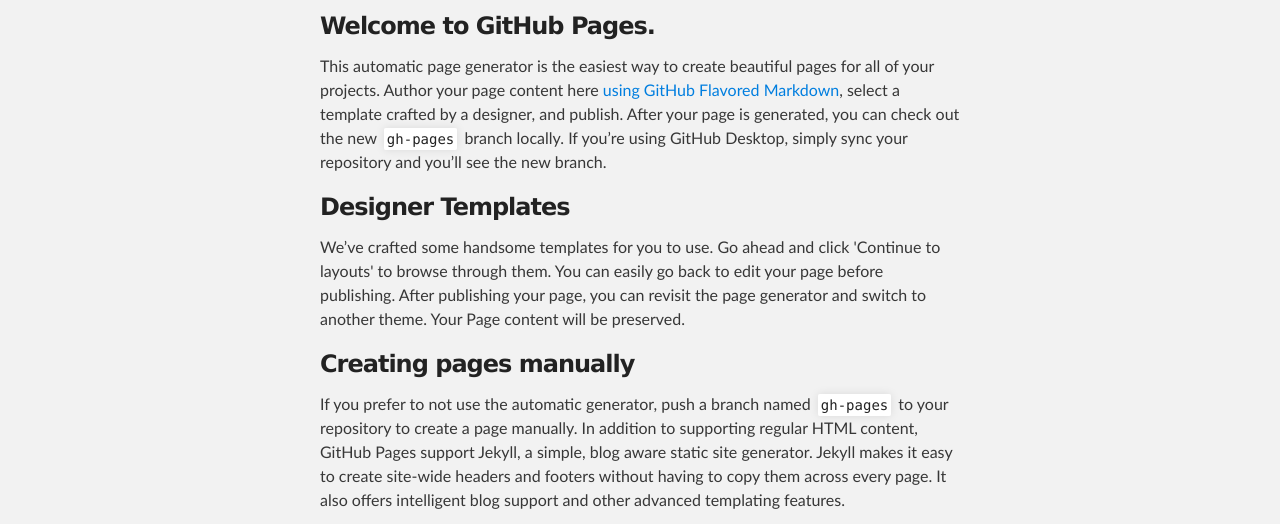
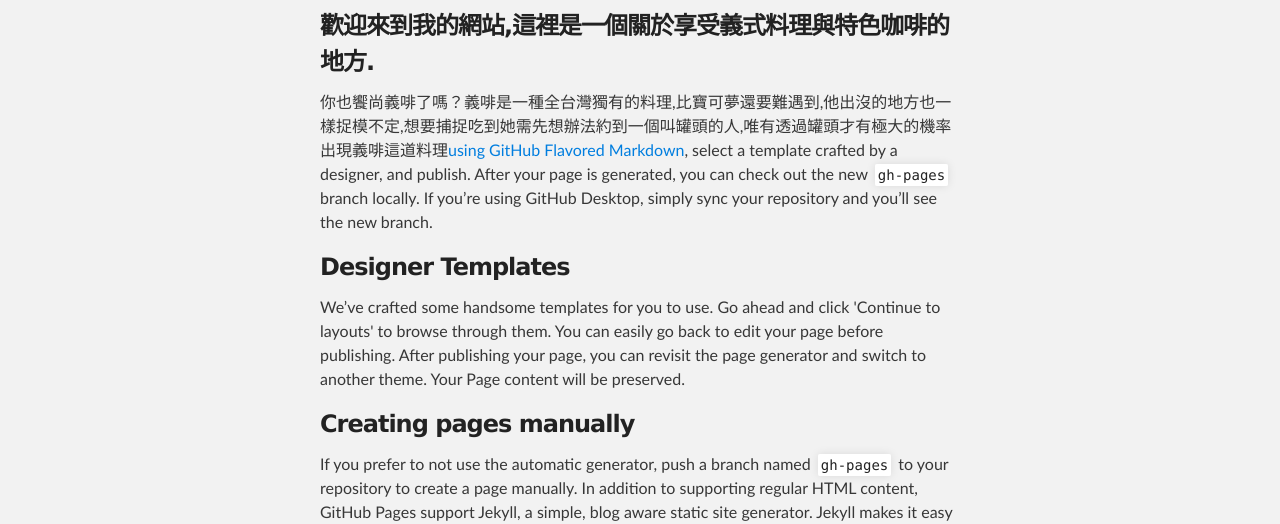
Before and after one commit to waitinglai/pasta_coffee, a plain HTML site: page index.html in a window 1280 px wide. Shown: the part 252-776 px from the top of the page. Drawn offline with Linux system fonts and the light colour scheme.

Commit message:
Update index.html

```diff
--- a/index.html
+++ b/index.html
@@ -32,9 +32,9 @@
     <div id="main_content_wrap" class="outer">
       <section id="main_content" class="inner">
         <h3>
-<a id="welcome-to-github-pages" class="anchor" href="#welcome-to-github-pages" aria-hidden="true"><span aria-hidden="true" class="octicon octicon-link"></span></a>Welcome to GitHub Pages.</h3>
+<a id="welcome-to-github-pages" class="anchor" href="#welcome-to-github-pages" aria-hidden="true"><span aria-hidden="true" class="octicon octicon-link"></span></a>歡迎來到我的網站,這裡是一個關於享受義式料理與特色咖啡的地方.</h3>
 
-<p>This automatic page generator is the easiest way to create beautiful pages for all of your projects. Author your page content here <a href="https://guides.github.com/features/mastering-markdown/">using GitHub Flavored Markdown</a>, select a template crafted by a designer, and publish. After your page is generated, you can check out the new <code>gh-pages</code> branch locally. If you’re using GitHub Desktop, simply sync your repository and you’ll see the new branch.</p>
+<p>你也饗尚義啡了嗎？義啡是一種全台灣獨有的料理,比寶可夢還要難遇到,他出沒的地方也一樣捉模不定,想要捕捉吃到她需先想辦法約到一個叫罐頭的人,唯有透過罐頭才有極大的機率出現義啡這道料理<a href="https://guides.github.com/features/mastering-markdown/">using GitHub Flavored Markdown</a>, select a template crafted by a designer, and publish. After your page is generated, you can check out the new <code>gh-pages</code> branch locally. If you’re using GitHub Desktop, simply sync your repository and you’ll see the new branch.</p>
 
 <h3>
 <a id="designer-templates" class="anchor" href="#designer-templates" aria-hidden="true"><span aria-hidden="true" class="octicon octicon-link"></span></a>Designer Templates</h3>
```
